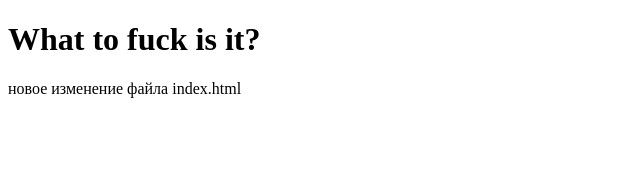
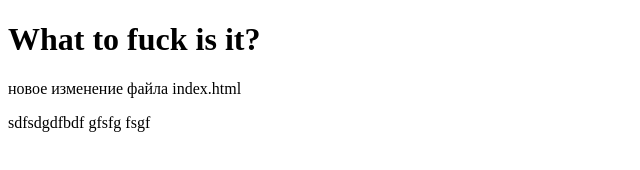
Before and after one commit to suleymanovanton/urok, a plain HTML site: page index.html in a window 1280 px wide. Shown: the whole page, without its empty margins (0-640 px from the left). Drawn offline with Linux system fonts and the light colour scheme.

Commit message:
second commit

```diff
--- a/index.html
+++ b/index.html
@@ -8,5 +8,6 @@
     <body>
         <h1>What to fuck is it?</h1>
         <p>новое изменение файла index.html</p>
+        <p>sdfsdgdfbdf gfsfg fsgf</p>
     </body>
 </html>
```
